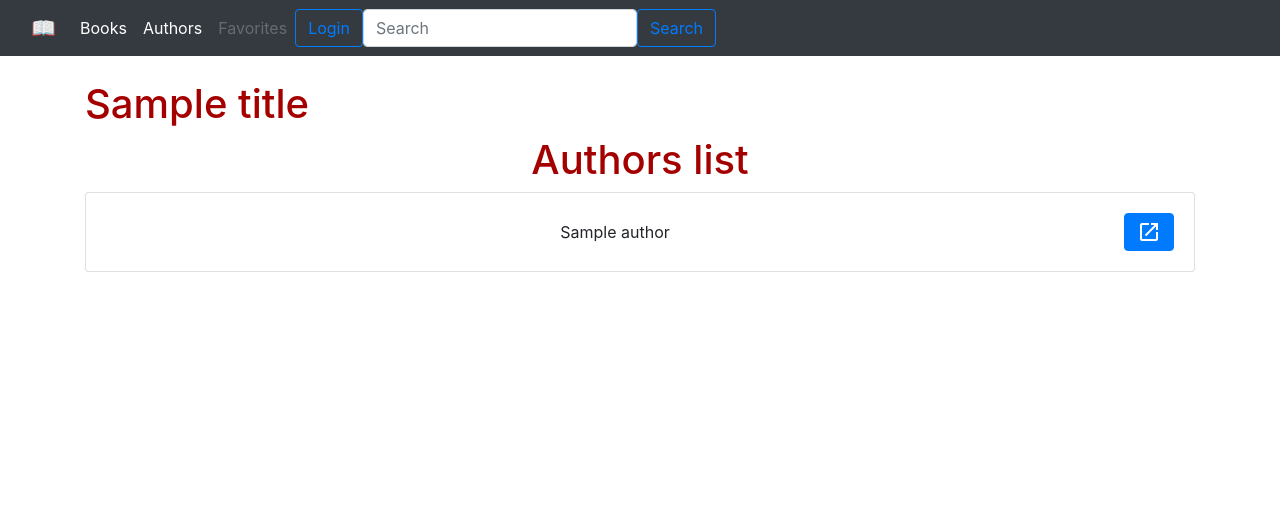
After one commit to LucasTHOMAS18/Projet-Flask, a Python web app: template src/templates/authors.html in a window 1280 px wide. The commit adds this page. Shown: the top 512 px of the page. Run offline with Jinja, Linux system fonts and the light colour scheme; the template is opened without the code that fills it: most values are stand-ins (such as "Sample title", 1, 10 or a date in 2020); some libraries are stand-ins or nearby versions.

Commit message:
Better login

```diff
--- a/src/models.py
+++ b/src/models.py
@@ -131,3 +131,7 @@
     print(search_results.all())
 
     return search_results.all()
+
+
+def get_authors():
+    return Author.query.all()
--- /dev/null
+++ b/src/templates/authors.html
@@ -0,0 +1,26 @@
+{% extends 'base.html' %}
+
+{% block styles %}
+  {{ super() }}
+  <link rel="stylesheet" href="{{ url_for('static', filename='home.css') }}">
+{% endblock %}
+
+{% block content %}
+  <h1>{{ title }}</h1>
+
+  <div class="sample">
+    <h1>Authors list</h1>
+      {% for x in authors %}
+      <div class="card mb-2 text-start">
+        <div class="card-body d-flex">
+          <p class="m-auto">{{x.name}}</p>
+          <a href="{{ url_for('detail_author', id=x.id) }}" class="btn btn-primary material-icons me-2">open_in_new</a>
+          {% if current_user.is_authenticated %}
+            <a href="{{ url_for('save_author', id=x.id) }}" class="btn btn-primary material-icons">edit</a>
+          {% endif %}
+        </div>
+      </div>
+      {% endfor %}
+    </div>
+  </div>
+{% endblock %}
--- a/src/templates/base.html
+++ b/src/templates/base.html
@@ -24,7 +24,11 @@
         <div class="collapse navbar-collapse" id="navbarCollapse">
           <ul class="navbar-nav me-auto mb-2 mb-md-0">
             <li class="nav-item">
-              <a class="nav-link active" aria-current="page" href="/">Home</a>
+              <a class="nav-link active" aria-current="page" href="/">Books</a>
+            </li>
+
+            <li class="nav-item">
+              <a class="nav-link active" aria-current="page" href="{{url_for('authors')}}">Authors</a>
             </li>
 
             <li><a class="nav-link {% if current_user.is_authenticated %} active {% else %} disabled {% endif %}" href="{{ url_for('view_favorites') }}">Favorites</a></li>
@@ -35,9 +39,9 @@
               <li><a class="nav-link active">{{ current_user.username }}</a></li>
             </ul>
 
-            <a class="btn btn-outline-danger me-2" aria-current="page" href="{{ url_for('logout') }}">Logout</a>
+            <a class="btn btn-outline-danger me-2" aria-current="page" href="{{ url_for('logout', next=request.full_path) }}">Logout</a>
           {% else %}
-            <a class="btn btn-outline-primary me-2" aria-current="page" href="{{ url_for('login') }}">Login</a>
+            <a class="btn btn-outline-primary me-2" aria-current="page" href="{{ url_for('login', next=request.full_path) }}">Login</a>
           {% endif %}
 
           <form class="d-flex" role="search" action="{{ url_for('search')}}" method="get">
--- a/src/templates/edit-author.html
+++ b/src/templates/edit-author.html
@@ -13,6 +13,7 @@
     Add new author
     {% endif %}
 </h1>
+
 <form role="form" method="POST" action="{{ url_for('save_author', id=form.id.data) }}">
     {{ form.hidden_tag() }}
 
@@ -29,6 +30,6 @@
         </ul>
     {% endif %}
 
-    <input class="btn btn-default" type="submit" value="Enregistrer">
+    <input class="mt-2 btn btn-primary" type="submit" value="Enregistrer">
 </form >
 {% endblock %}
```
Also changed, not shown: src/templates/edit-book.html (deleted, +0 -56 lines), src/view.py (+8 -3 lines).
